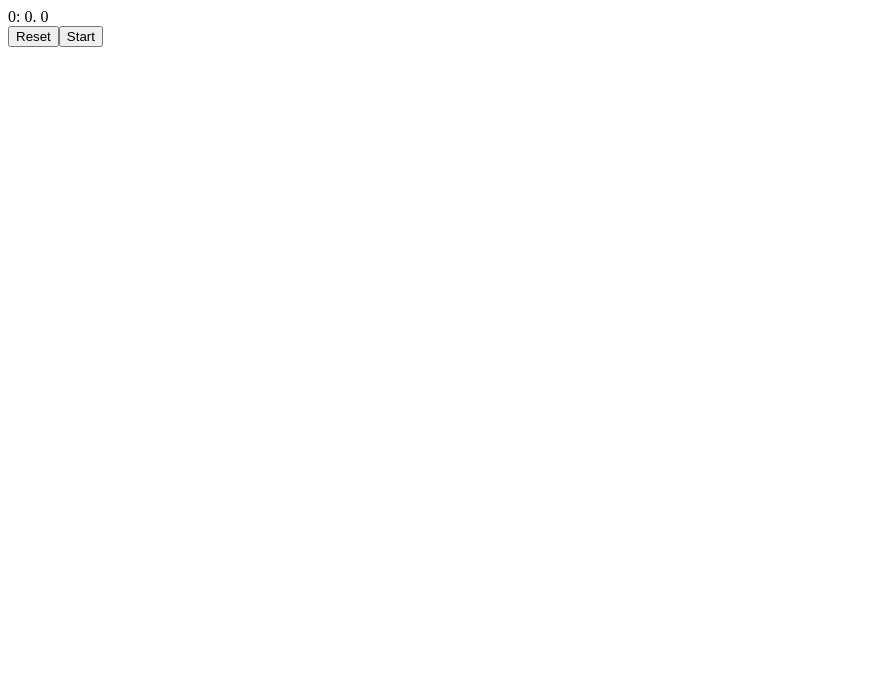
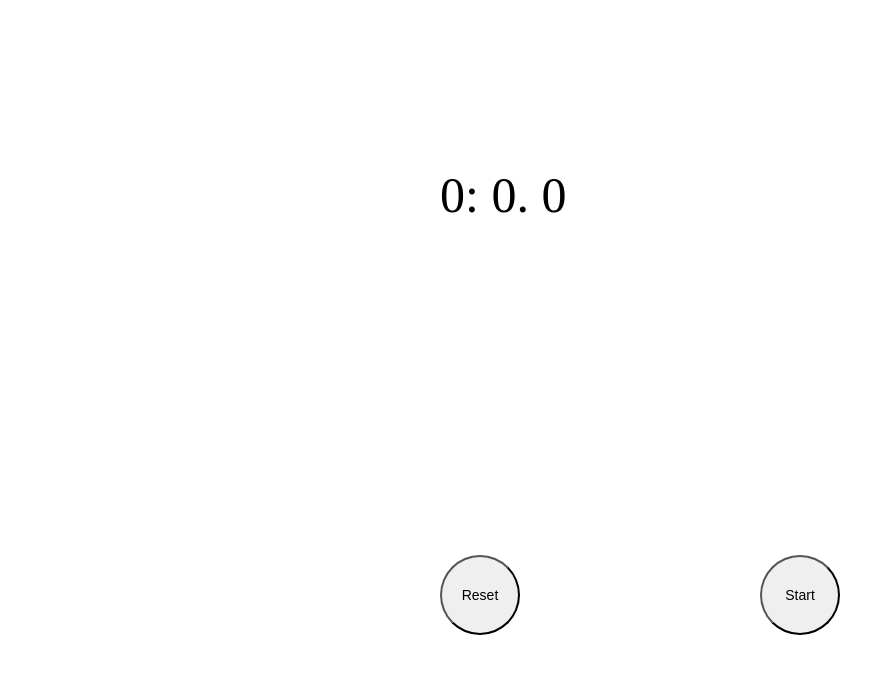
Before and after one commit to marco0212/stopwatch, a React (Create React App) app: page / in a window 1280 px wide. Shown: the top 674 px of the page, without its empty margins (0-895 px from the left). Built offline with nearby package versions, Linux system fonts and the light colour scheme.

Commit message:
Create App.css

```diff
--- /dev/null
+++ b/src/App.css
@@ -0,0 +1,23 @@
+* {
+  margin: 0;
+  padding: 0;
+}
+.App {
+  display: flex;
+  flex-direction: column;
+  width: 400px;
+  height: 100vh;
+  justify-content: space-around;
+  margin: auto;
+  font-size: 50px;
+}
+.control-area {
+  display: flex;
+  justify-content: space-between;
+}
+button {
+  width: 80px;
+  height: 80px;
+  border-radius: 50%;
+  font-size: 14px;
+}
--- a/src/App.js
+++ b/src/App.js
@@ -1,6 +1,7 @@
 import React, { Component } from "react";
 import TimeMonitor from "./component/timeMonitor/timeMonitor";
 import ControlArea from "./component/ControlArea/ControlArea";
+import "./App.css";
 
 export default class App extends Component {
   constructor(props) {
```
